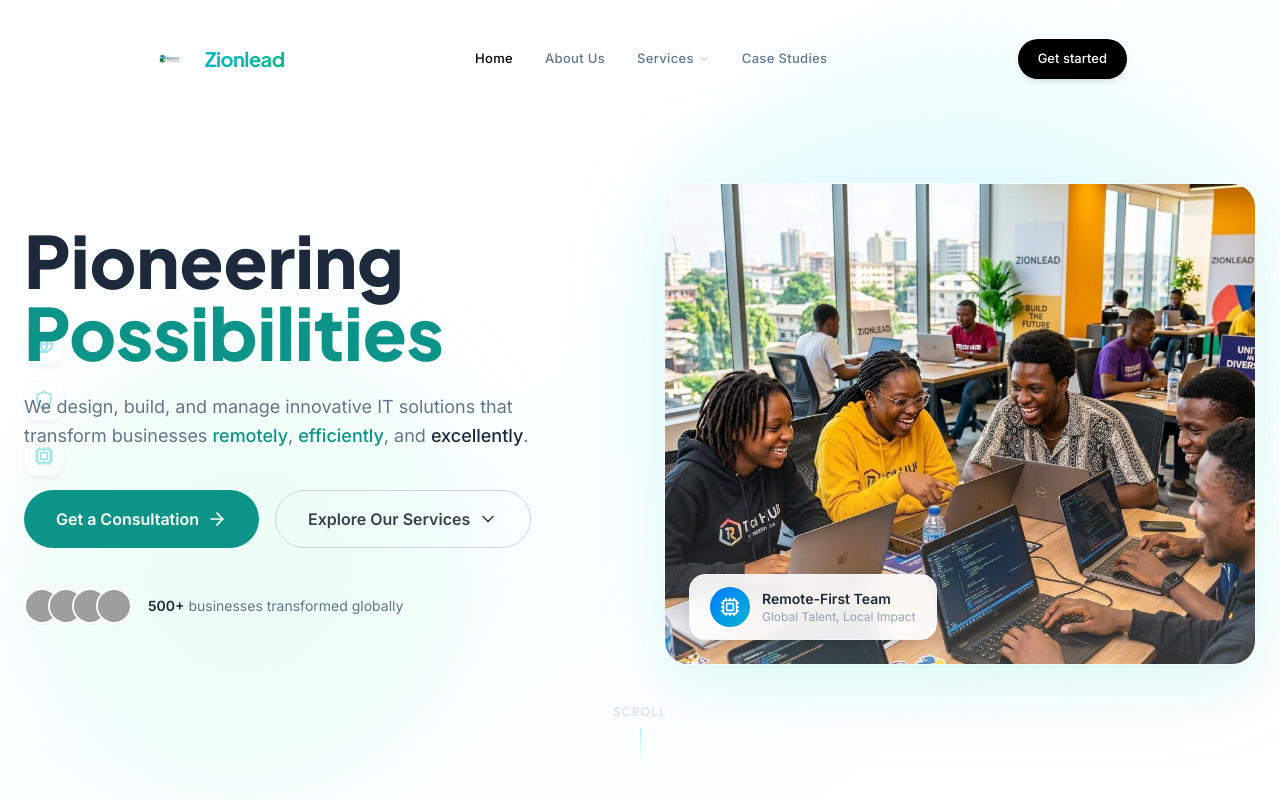
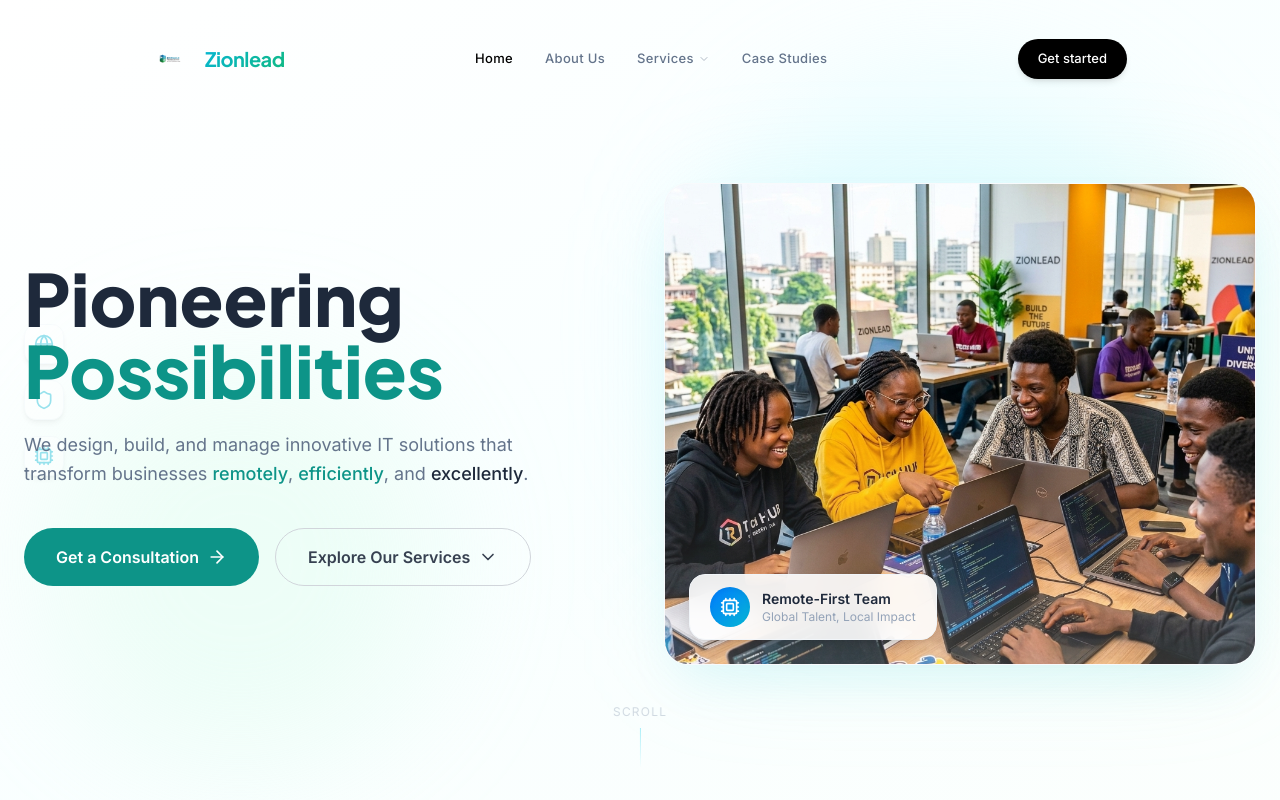
Before and after one commit to ubongessien486-glitch/Zionlead-site, a React (Vite) app: page / in a window 1280 px wide. Shown: the top 800 px of the page. Built offline with nearby package versions, Linux system fonts and the light colour scheme; grey boxes are pictures that could not be loaded.

Commit message:
Remove 500+ businesses text and avatars

```diff
--- a/src/components/About.jsx
+++ b/src/components/About.jsx
@@ -7,7 +7,7 @@ import { CircuitLines } from './TechIllustrations';
 gsap.registerPlugin(ScrollTrigger);
 
 const stats = [
-    { icon: Users, value: '500+', label: 'Clients Served' },
+    { icon: Users, value: 'Active', label: 'Client Focus' },
     { icon: Globe2, value: '12+', label: 'Countries Reached' },
     { icon: Building2, value: '8+', label: 'Years of Excellence' },
     { icon: TrendingUp, value: '98%', label: 'Client Satisfaction' },
@@ -82,7 +82,7 @@ export default function About() {
                                     <div className="w-2 h-2 bg-emerald-500 rounded-full animate-pulse" />
                                     <span className="text-sm font-semibold text-slate-700">Enterprise-Grade Infrastructure</span>
                                 </div>
-                                <p className="text-xs text-slate-400 mt-1">Trusted by 500+ businesses globally</p>
+
                             </div>
                         </div>
                     </div>
--- a/src/pages/HomePage.jsx
+++ b/src/pages/HomePage.jsx
@@ -73,19 +73,7 @@ export default function HomePage() {
                                     Explore Our Services <ChevronDown className="w-5 h-5 group-hover:translate-y-1 transition-transform" />
                                 </Link>
                             </div>
-                            <div className="mt-10 flex items-center gap-4">
-                                <div className="flex -space-x-3">
-                                    {[
-                                        'https://images.unsplash.com/photo-1507003211169-0a1dd7228f2d?w=80&h=80&fit=crop&crop=face',
-                                        'https://images.unsplash.com/photo-1494790108377-be9c29b29330?w=80&h=80&fit=crop&crop=face',
-                                        'https://images.unsplash.com/photo-1506794778202-cad84cf45f1d?w=80&h=80&fit=crop&crop=face',
-                                        'https://images.unsplash.com/photo-1573497019940-1c28c88b4f3e?w=80&h=80&fit=crop&crop=face',
-                                    ].map((src, i) => (
-                                        <img key={i} src={src} alt="" className="w-9 h-9 rounded-full border-2 border-white object-cover shadow-sm" />
-                                    ))}
-                                </div>
-                                <p className="text-slate-500 text-sm"><span className="text-slate-800 font-semibold">500+</span> businesses transformed globally</p>
-                            </div>
+
                         </div>
                         <div ref={heroImg} className="relative hidden lg:block">
                             <div className="absolute inset-0 bg-gradient-to-br from-cyan-200/30 to-emerald-200/30 rounded-3xl blur-3xl scale-90" />
```
